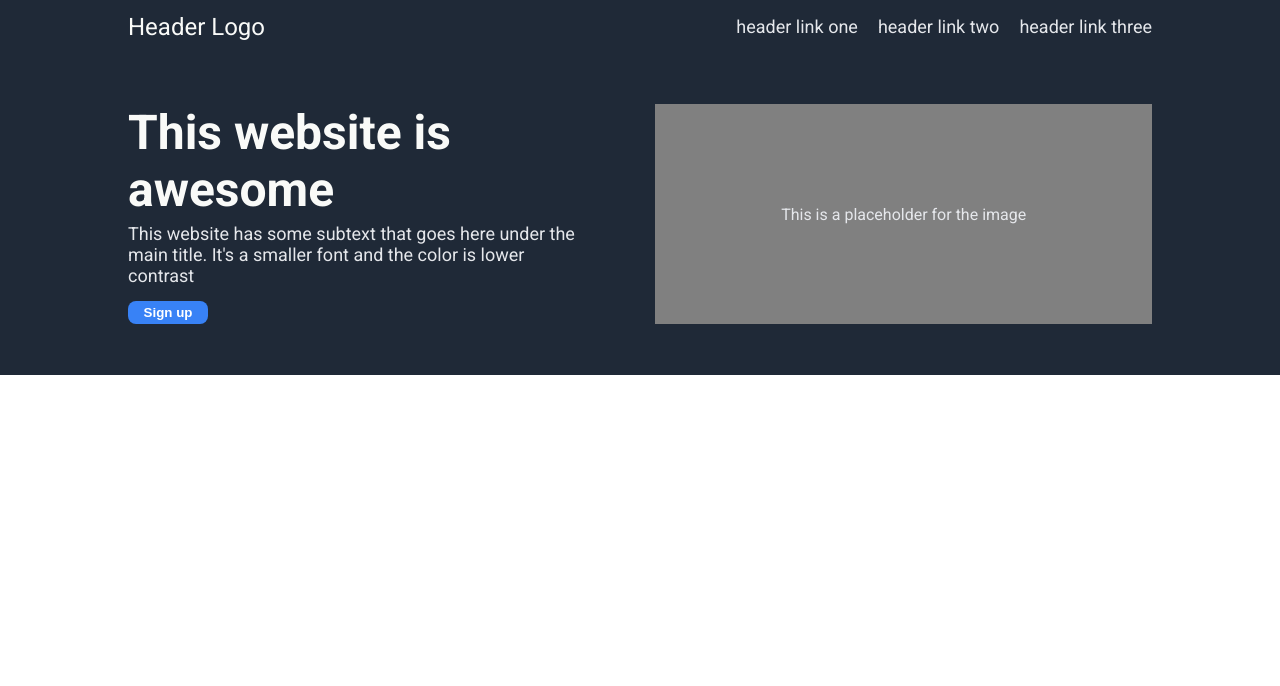
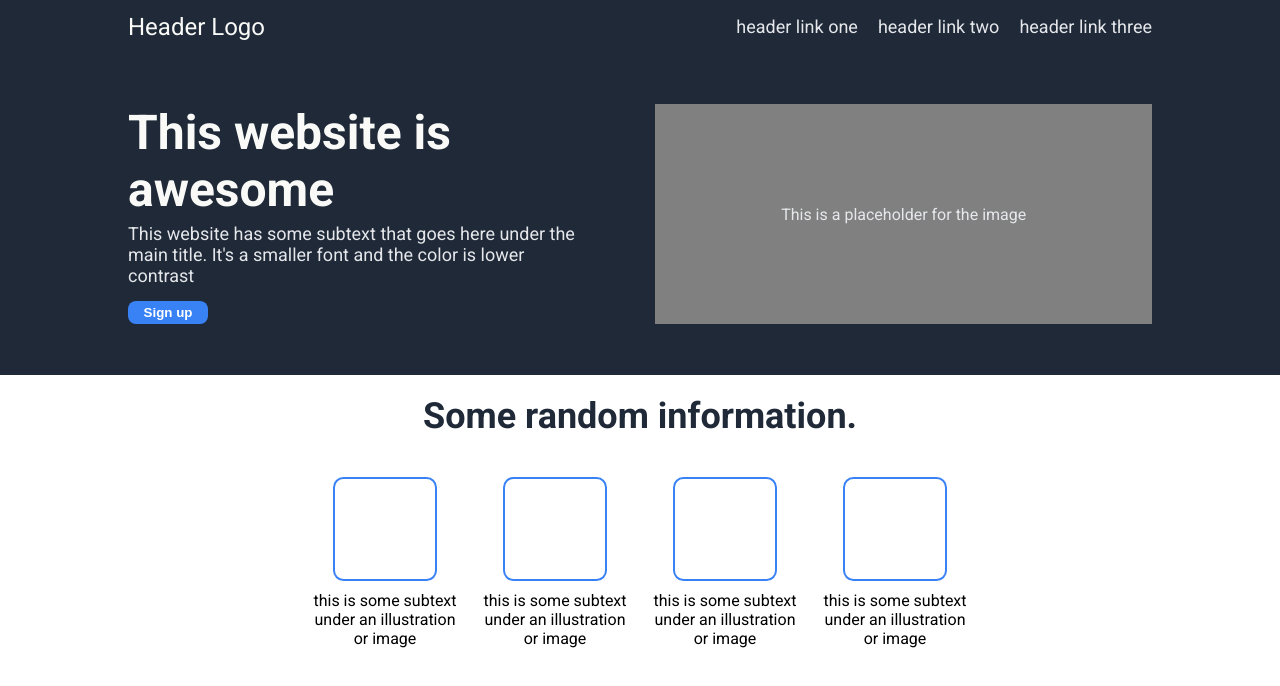
Before and after one commit to duyanhdo1010/landing-page, a plain HTML site: page index.html in a window 1280 px wide. Drawn offline with Linux system fonts and the light colour scheme.

Commit message:
Info Updated

```diff
--- a/css/style.css
+++ b/css/style.css
@@ -6,6 +6,8 @@ body {
     flex-direction: column;
     font-family: 'Roboto', sans-serif;
 }
+
+/* header */
 
 .header {
     background-color: #1F2937;
@@ -90,3 +92,41 @@ body {
 .img-content .img-placeholder {
     color: #E5E7EB;
 }
+
+/* info */
+
+.info {
+    display: flex;
+    flex-direction: column;
+    align-items: center;
+}
+
+.info .info-header-text {
+    font-size: 36px;
+    font-weight: 900;
+    color: #1F2937;
+    padding: 20px;
+}
+
+.info .random-info {
+    display: flex;
+    gap: 20px;
+    padding: 20px;
+    justify-content: center;
+}
+
+.random-info .random-info-content {
+    display: flex;
+    flex-direction: column;
+    align-items: center;
+    gap: 10px;
+    width: 150px;
+    text-align: center;
+}
+
+.random-info-content .info-img {
+    width: 100px;
+    height: 100px;
+    border-radius: 10%;
+    border: 2px solid #3882f6;
+}
--- a/index.html
+++ b/index.html
@@ -30,7 +30,25 @@
         </div>
     </div>
     <div class="info">
-
+        <div class="info-header-text">Some random information.</div>
+        <div class="random-info">
+            <div class="random-info-content">
+                <div class="info-img"></div>
+                <div class="info-content">this is some subtext under an illustration or image</div>
+            </div>
+            <div class="random-info-content">
+                <div class="info-img"></div>
+                <div class="info-content">this is some subtext under an illustration or image</div>
+            </div>
+            <div class="random-info-content">
+                <div class="info-img"></div>
+                <div class="info-content">this is some subtext under an illustration or image</div>
+            </div>
+            <div class="random-info-content">
+                <div class="info-img"></div>
+                <div class="info-content">this is some subtext under an illustration or image</div>
+            </div>
+        </div>
     </div>
     <div class="quote">
 
```
